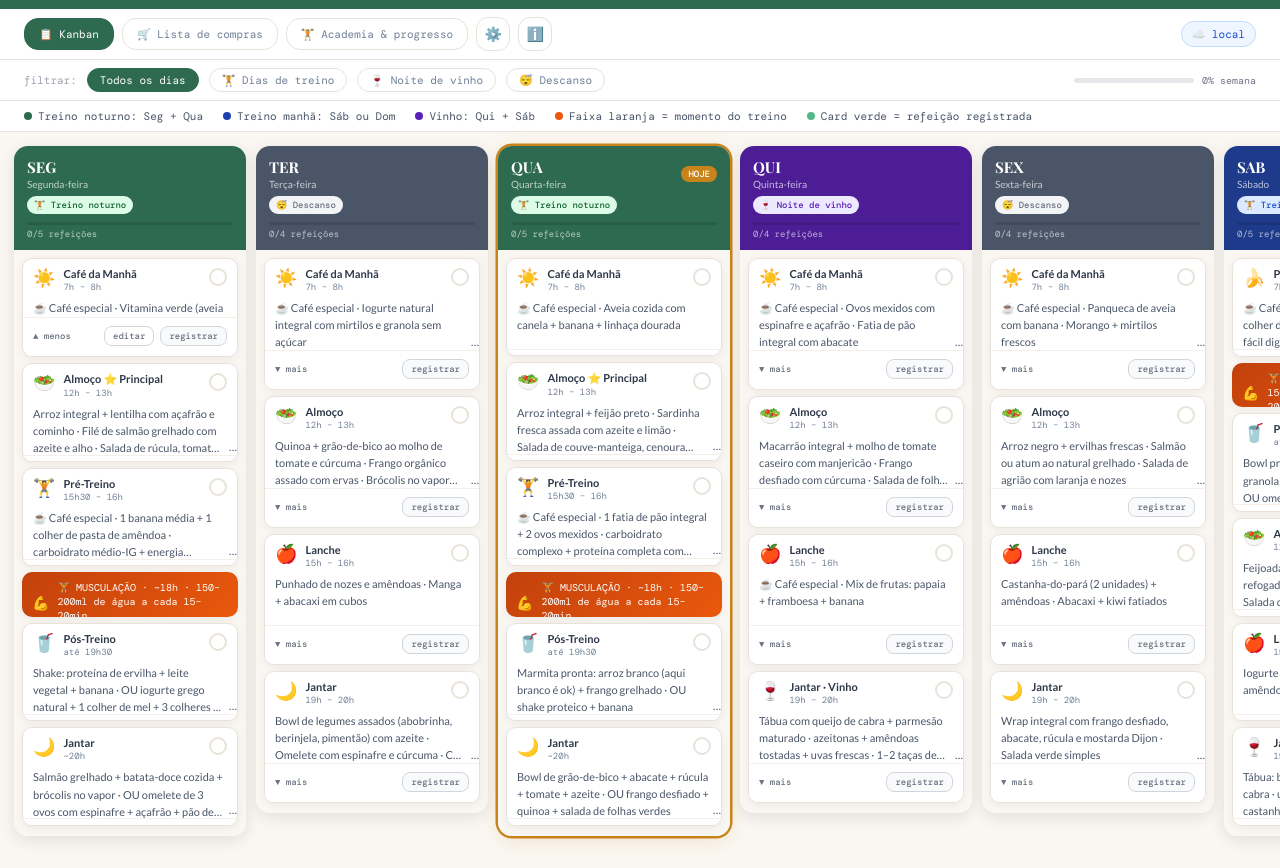
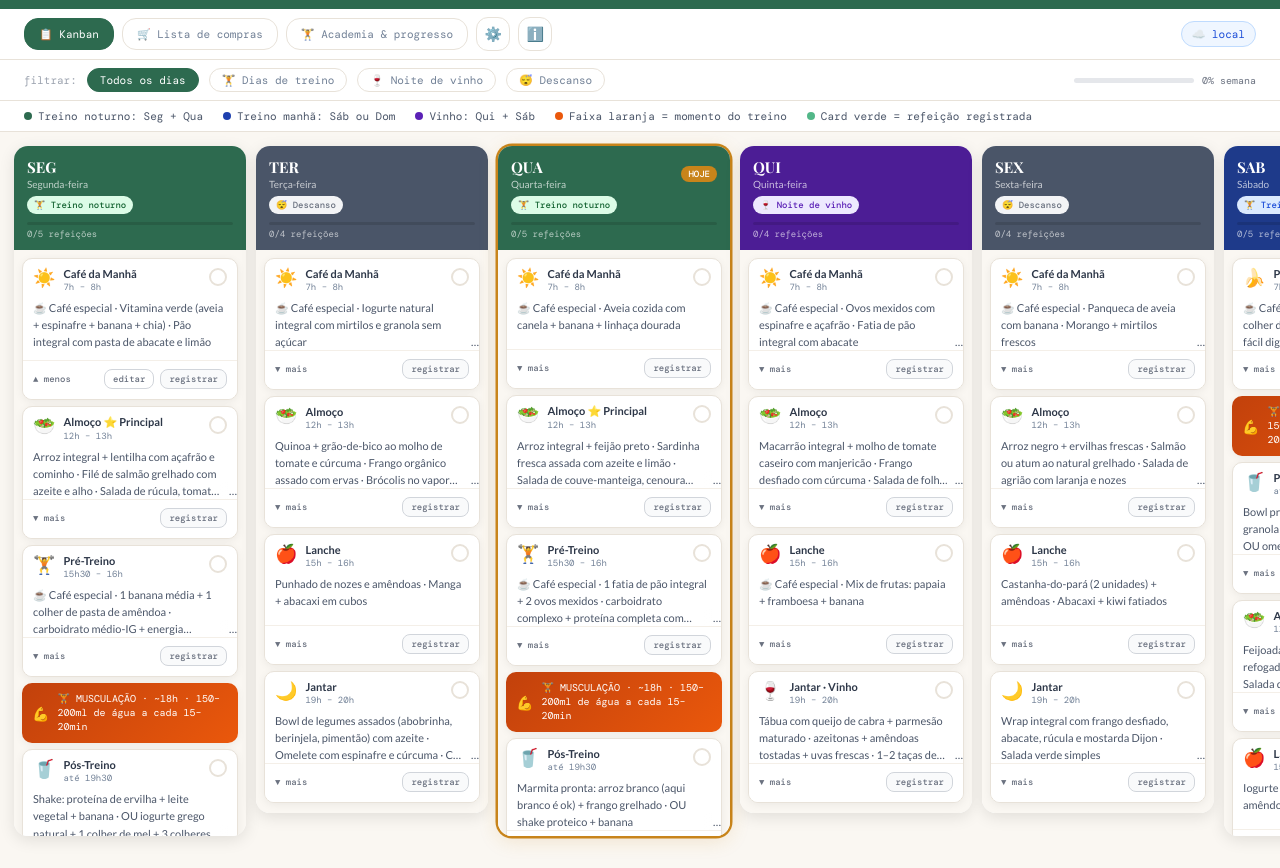
Before and after one commit to RayssaP/Dieta-Alimentar, a plain HTML site: page index.html in a window 1280 px wide. Both pictures are taken after a click on the element 130 px from the left and 383 px from the top of the page. Shown: the part 59-927 px from the top of the page. Drawn offline with nearby package versions, Linux system fonts and the light colour scheme.

Commit message:
Update card styles for expanded state in index.html

```diff
--- a/index.html
+++ b/index.html
@@ -311,6 +311,12 @@
       box-shadow: var(--shadow);
       display: flex;
       flex-direction: column;
+      min-height: fit-content;
+    }
+
+    .card.expanded {
+      height: auto;
+      min-height: max-content;
     }
 
     .card.clickable { cursor: default; }
@@ -399,14 +405,19 @@
       overflow-wrap: anywhere;
       white-space: normal;
       flex: 1 1 auto;
+      height: auto;
     }
 
     .card.expanded .card-preview {
       display: block;
-      -webkit-line-clamp: unset;
+      -webkit-box-orient: initial;
+      -webkit-line-clamp: initial;
       overflow: visible;
       min-height: 0;
       max-height: none;
+      flex: 0 0 auto;
+      height: auto;
+      padding-bottom: 2px;
     }
 
     .card-preview.truncated {
@@ -445,6 +456,10 @@
       z-index: 2;
       background: inherit;
       flex-wrap: nowrap;
+    }
+
+    .card.expanded .card-actions {
+      margin-top: 8px;
     }
 
     .mini-btn,
```
